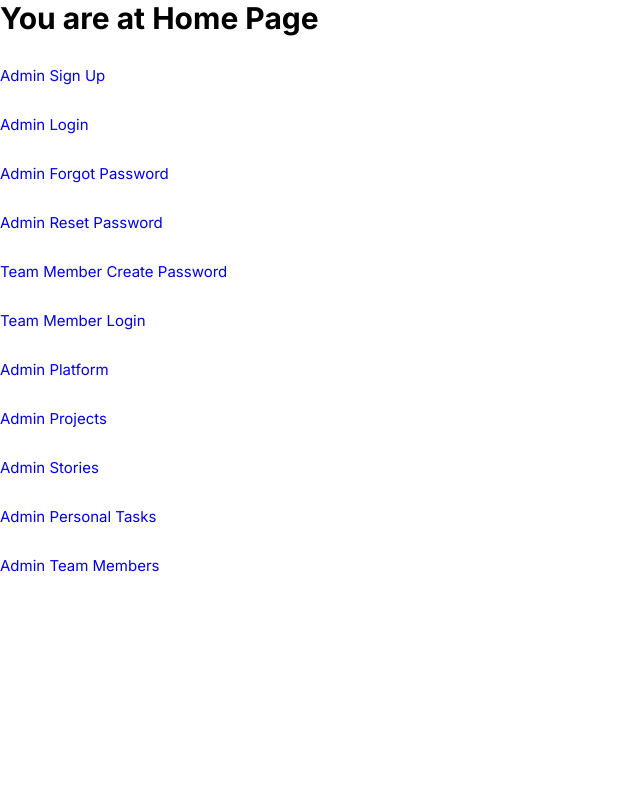
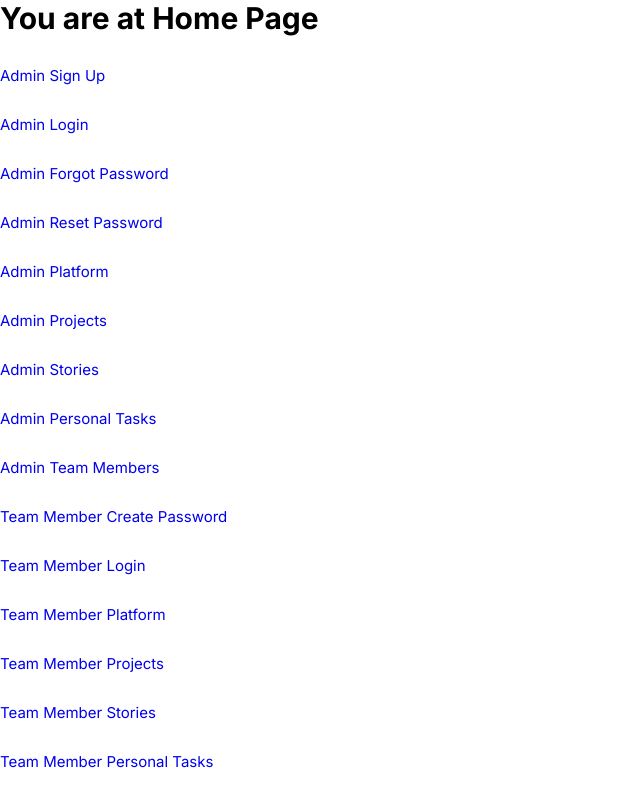
Before and after one commit to kulievtech/projectify-app-ui, a React (Create React App) app: page / in a window 1280 px wide. Shown: the whole page, without its empty margins (0-640 px from the left). Built offline with nearby package versions, Linux system fonts and the light colour scheme.

Commit message:
test the team-member platform

```diff
--- a/src/App.tsx
+++ b/src/App.tsx
@@ -15,15 +15,24 @@ const App = () => {
             <Link to="admin/login">Admin Login</Link>
             <Link to="admin/forgot-password">Admin Forgot Password</Link>
             <Link to="admin/reset-password">Admin Reset Password</Link>
-            <Link to="team-member/create-password">
-                Team Member Create Password
-            </Link>
-            <Link to="team-member/login">Team Member Login</Link>
+
             <Link to="admin/platform">Admin Platform</Link>
             <Link to="admin/platform/projects">Admin Projects</Link>
             <Link to="admin/platform/stories">Admin Stories</Link>
             <Link to="admin/platform/personal-tasks">Admin Personal Tasks</Link>
             <Link to="admin/platform/team-members">Admin Team Members</Link>
+
+            <Link to="team-member/create-password">
+                Team Member Create Password
+            </Link>
+            <Link to="team-member/login">Team Member Login</Link>
+
+            <Link to="team-member/platform">Team Member Platform</Link>
+            <Link to="team-member/platform/projects">Team Member Projects</Link>
+            <Link to="team-member/platform/stories">Team Member Stories</Link>
+            <Link to="team-member/platform/personal-tasks">
+                Team Member Personal Tasks
+            </Link>
         </div>
     );
 };
--- a/src/router/index.tsx
+++ b/src/router/index.tsx
@@ -11,7 +11,8 @@ import {
     AdminPlatform,
     AdminProjects,
     TeamMemberCreatePassword,
-    TeamMemberLogin
+    TeamMemberLogin,
+    TeamMemberPlatform
 } from "../pages";
 import { App } from "../App";
 
@@ -40,8 +41,25 @@ export const router = createBrowserRouter(
             <Route path="/admin/platform" element={<AdminPlatform />}>
                 <Route path="projects" element={<AdminProjects />} />
                 <Route path="stories" element={<h1>Admin Stories</h1>} />
-                <Route path="personal-tasks" element={<h1>Admin Tasks</h1>} />
+                <Route
+                    path="personal-tasks"
+                    element={<h1>Admin Personal Tasks</h1>}
+                />
                 <Route path="team-members" element={<h1>Admin Members</h1>} />
+            </Route>
+            <Route
+                path="/team-member/platform"
+                element={<TeamMemberPlatform />}
+            >
+                <Route
+                    path="projects"
+                    element={<h1>Team Member Projects</h1>}
+                />
+                <Route path="stories" element={<h1>Team Member Stories</h1>} />
+                <Route
+                    path="personal-tasks"
+                    element={<h1>Team Member Personal Tasks</h1>}
+                />
             </Route>
         </>
     )
```
